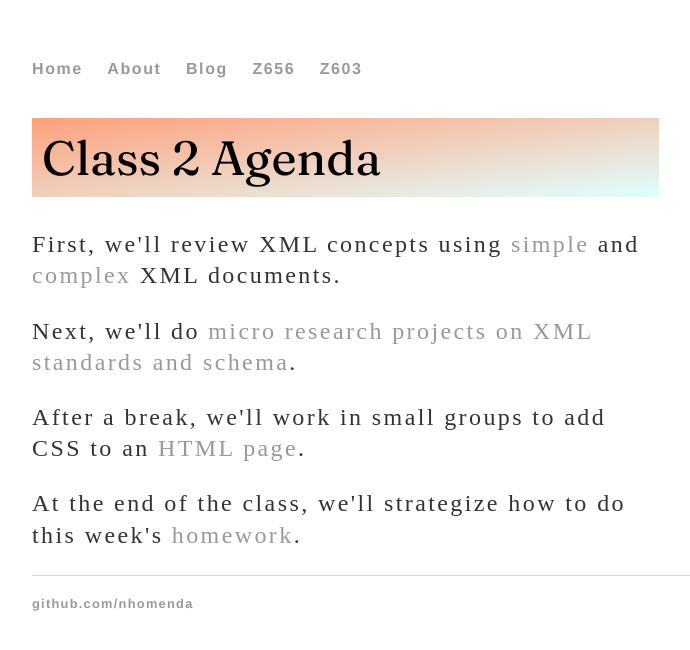
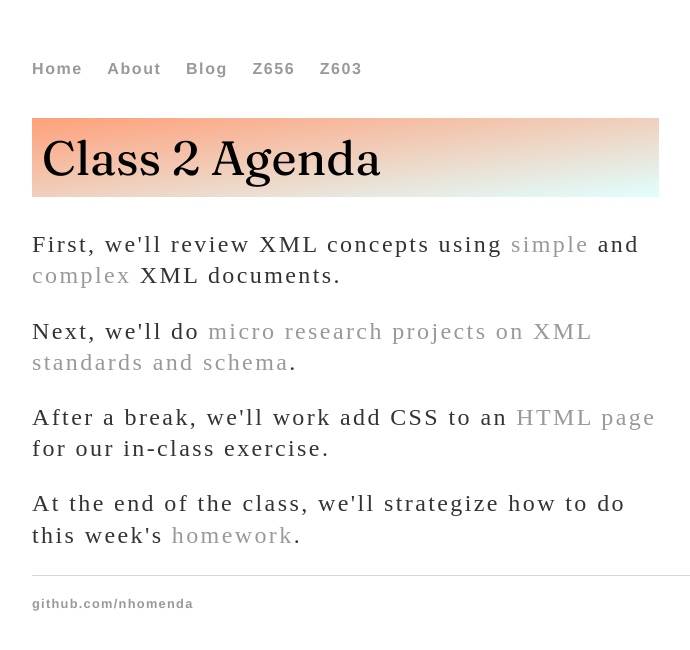
Before and after one commit to nhomenda/nhomenda.github.io, a Jekyll site: the page built from Z603/class2.html, in a window 1280 px wide. Shown: the top 650 px of the page, without its empty margins (160-850 px from the left). Built offline with Jekyll 4.4.1, drawn with Linux system fonts in a browser that asks for light colours.

Commit message:
Update class2.html

```diff
--- a/Z603/class2.html
+++ b/Z603/class2.html
@@ -1,13 +1,13 @@
 ---
 layout: default
 title: "Class 2 Agenda"
-date: 2021-01-28
+date: 2022-01-20
 ---
 
 <h1>{{ page.title }}</h1>
 <div class="blurb">
   <p>First, we'll review XML concepts using <a href="/Z603/simple.xml">simple</a> and <a href="http://purl.dlib.indiana.edu/iudl/general/pageturner/mets/VAA2099">complex</a> XML documents.</p>
   <p>Next, we'll do <a href="/Z603/xmlreview.html">micro research projects on XML standards and schema</a>.</p>
-  <p>After a break, we'll work in small groups to add CSS to an <a href="/Z603/petrock.html">HTML page</a>.</p>
+  <p>After a break, we'll work add CSS to an <a href="/Z603/petrock.html">HTML page</a> for our in-class exercise.</p>
   <p>At the end of the class, we'll strategize how to do this week's <a href="/Z603/hw2.html">homework</a>.</p>
 </div><!-- /.blurb -->
```
